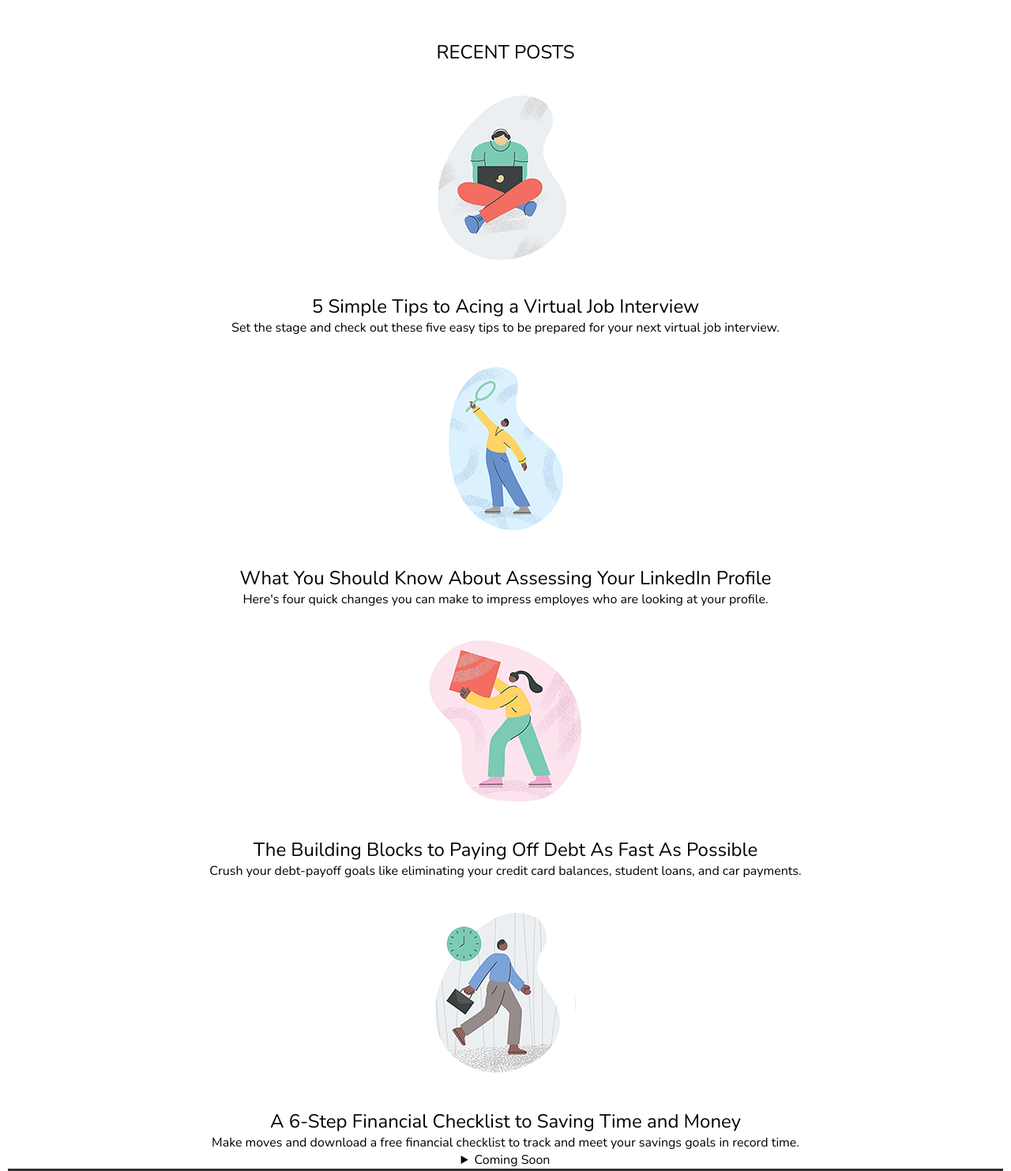
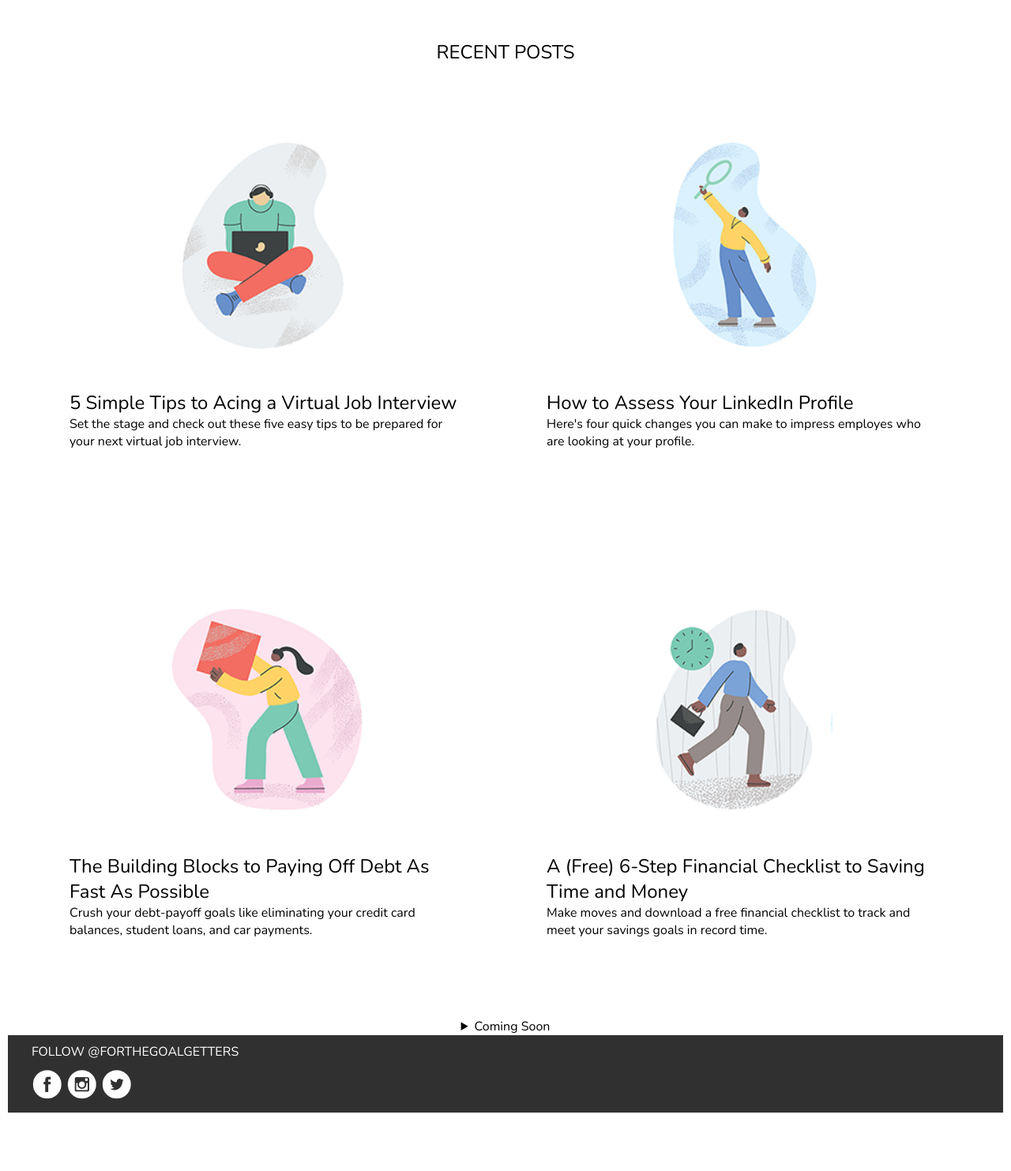
Before and after one commit to samanthacasiano/p3-casiano-samantha, a plain HTML site: page blog.html in a window 1280 px wide. Shown: the part 720-2203 px from the top of the page at 79% size. After the commit the page ends 2149 px from the top, so only its background shows below. Drawn offline with nearby package versions, Linux system fonts and the light colour scheme.

Commit message:
format blog page

```diff
--- a/blog.html
+++ b/blog.html
@@ -39,51 +39,37 @@
       <div class="container">
         <section class="recent-posts">
           <h2>RECENT POSTS</h2>
-        </section>
-
-        <section class="interview-blog-image">
+          <div class="interview article">
             <img src="images/how-to-interview.png" alt="how to interview" width="400" height="286">
-        </section>
-
-        <section class="interview-blog-content">
             <h2>5 Simple Tips to Acing a Virtual Job Interview</h2>
             <p>Set the stage and check out these five easy tips to be prepared for your next virtual job interview.</p>
-        </section>
+          </div>
 
-        <section class="blog-image">
-            <img src="images/linkedin-profile.png" alt="how to interview" width="400" height="286">
-        </section>
+          <div class="linkedin article">
+            <img src="images/linkedin-profile.png" alt="linkedin profile" width="400" height="286">
+            <h2>How to Assess Your LinkedIn Profile</h2>
+            <p>Here's four quick changes you can make to impress employes who are looking at your profile.</p>
+          </div>
 
-        <section class="blog-content">
-            <h2>What You Should Know About Assessing Your LinkedIn Profile</h2>
-            <p>Here's four quick changes you can make to impress employes who are looking at your profile.</p>
-        </section>
-
-        <section class="blog-image">
+          <div class="pay off debt article">
             <img src="images/pay-off-debt.png" alt="pay off debt" width="400" height="286">
-        </section>
-
-        <section class="blog-content">
             <h2>The Building Blocks to Paying Off Debt As Fast As Possible</h2>
             <p>Crush your debt-payoff goals like eliminating your credit card balances, student loans, and car payments.</p>
+          </div>
+
+          <div class="manage time article">
+            <img src="images/how-to-manage-time.png" alt="how to manage time" width="400" height="286">
+            <h2>A (Free) 6-Step Financial Checklist to Saving Time and Money</h2>
+            <p>Make moves and download a free financial checklist to track and meet your savings goals in record time.</p>
+          </div>
         </section>
-
-        <section class="blog-image">
-            <img src="images/how-to-manage-time.png" alt="how to manage time" width="400" height="286">
-        </section>
-
-        <section class="blog-content">
-            <h2>A 6-Step Financial Checklist to Saving Time and Money</h2>
-            <p>Make moves and download a free financial checklist to track and meet your savings goals in record time.</p>
-        </section>
-
-        <details>
-          <Summary>Coming Soon</summary>
-            <p>New blog posts are published weekly every Tuesday and Thursday. Reach out using our contact form for requests or freelancing opportunities.</p>
-        </details>
-
       </div>
     </main>
+
+    <details>
+      <Summary>Coming Soon</summary>
+        <p>New blog posts are published weekly every Tuesday and Thursday. Reach out using our contact form for requests or freelancing opportunities.</p>
+    </details>
 
     <footer>
       <p>FOLLOW @FORTHEGOALGETTERS</p>
--- a/css/styles.css
+++ b/css/styles.css
@@ -211,8 +211,8 @@ figcaption {
 }
 
 .college img{
-  width: 85%;
-  height: 85%;
+  width: 100%;
+  height: 100%;
 }
 
 /*=======================================
@@ -241,10 +241,18 @@ Blog Styling
   margin-top: 100px;
 }
 
-.interview-blog-image {
-  margin-left: 500px 0;
+.article {
+  width: 500px;
+  display: inline-block;
+  padding: 50px;
+  margin-bottom: 50px;
+  text-align: left;
 }
 
+.article img{
+  width: 100%;
+  height: 100%;
+}
 
 /*=======================================
 
```
Also changed, not shown: about.html (+1 -1 lines).
